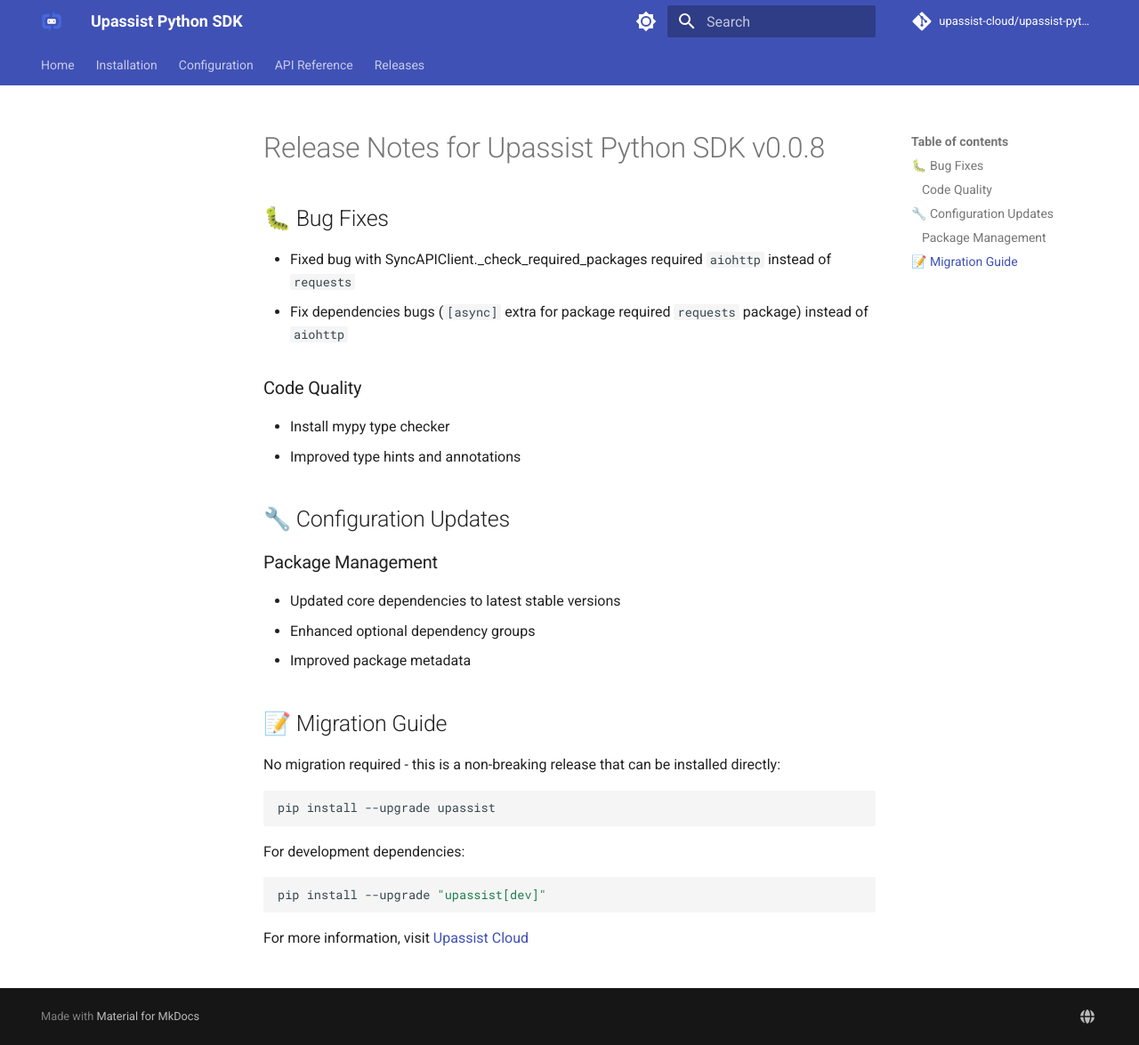
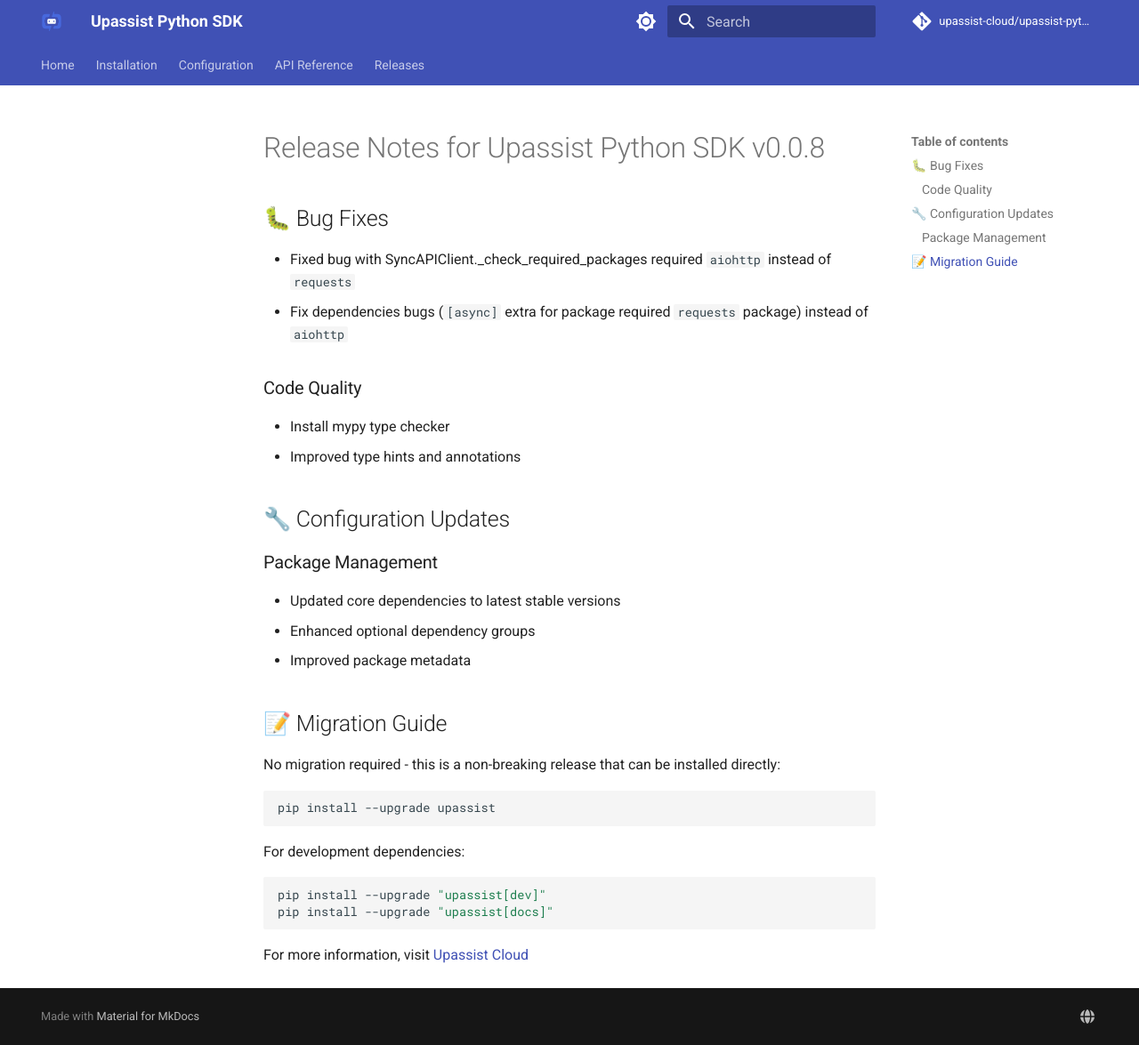
Before and after one commit to upassist-cloud/upassist-python, an MkDocs documentation site: the page built from docs/releases/0.0.8.md, in a window 1280 px wide and 1175 px high. Shown: the whole window at 89% size. Built offline with MkDocs 1.6.1 and Material for MkDocs 9.7.7, drawn with Linux system fonts in a browser that asks for light colours; comment, search, counter and statistics services are not loaded.

Commit message:
update 0.0.8.md

````diff
--- a/docs/releases/0.0.8.md
+++ b/docs/releases/0.0.8.md
@@ -25,6 +25,7 @@
 For development dependencies:
 ```bash
 pip install --upgrade "upassist[dev]"
+pip install --upgrade "upassist[docs]"
 ```
 
 For more information, visit [Upassist Cloud](https://upassist.cloud/)
````
